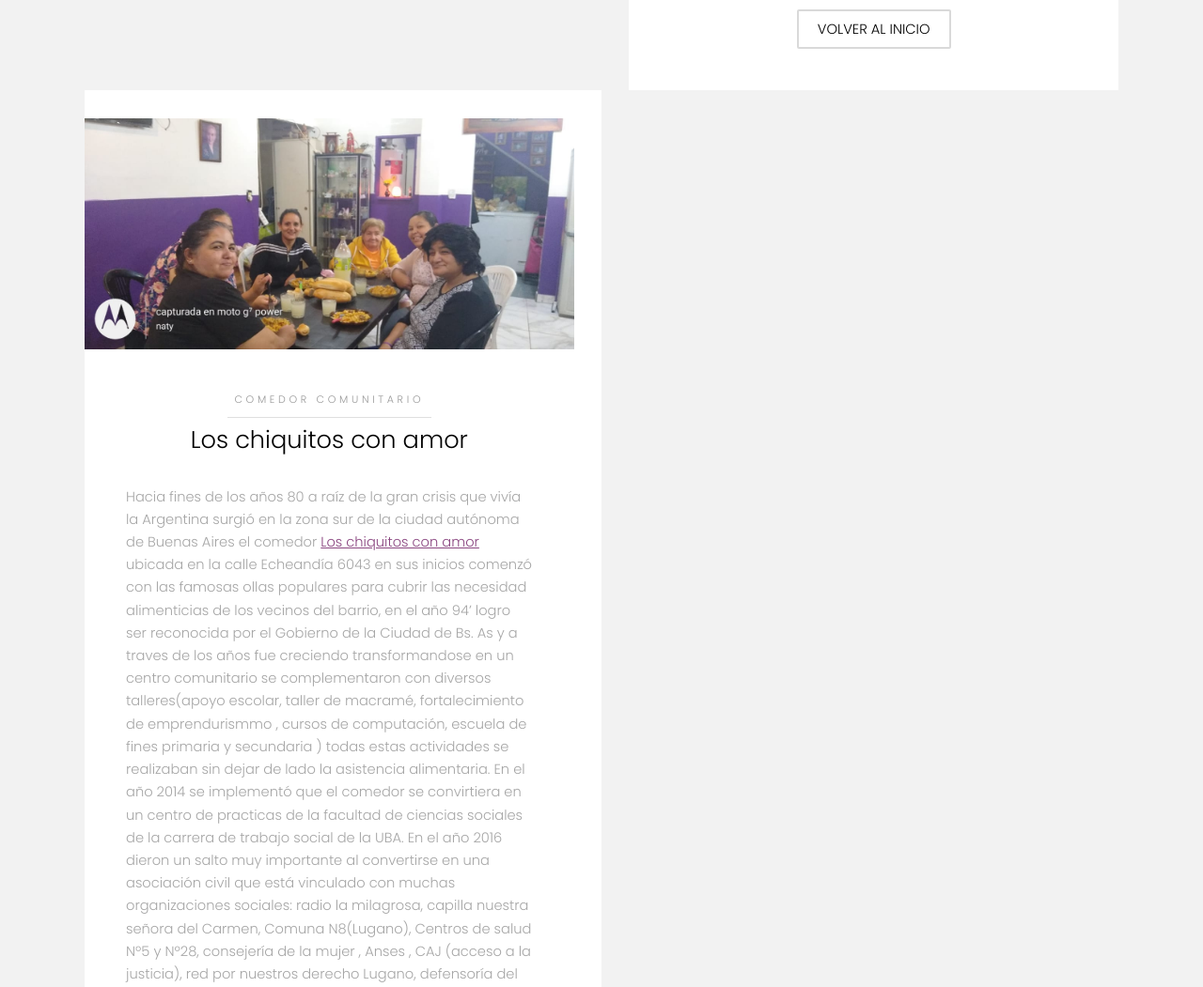
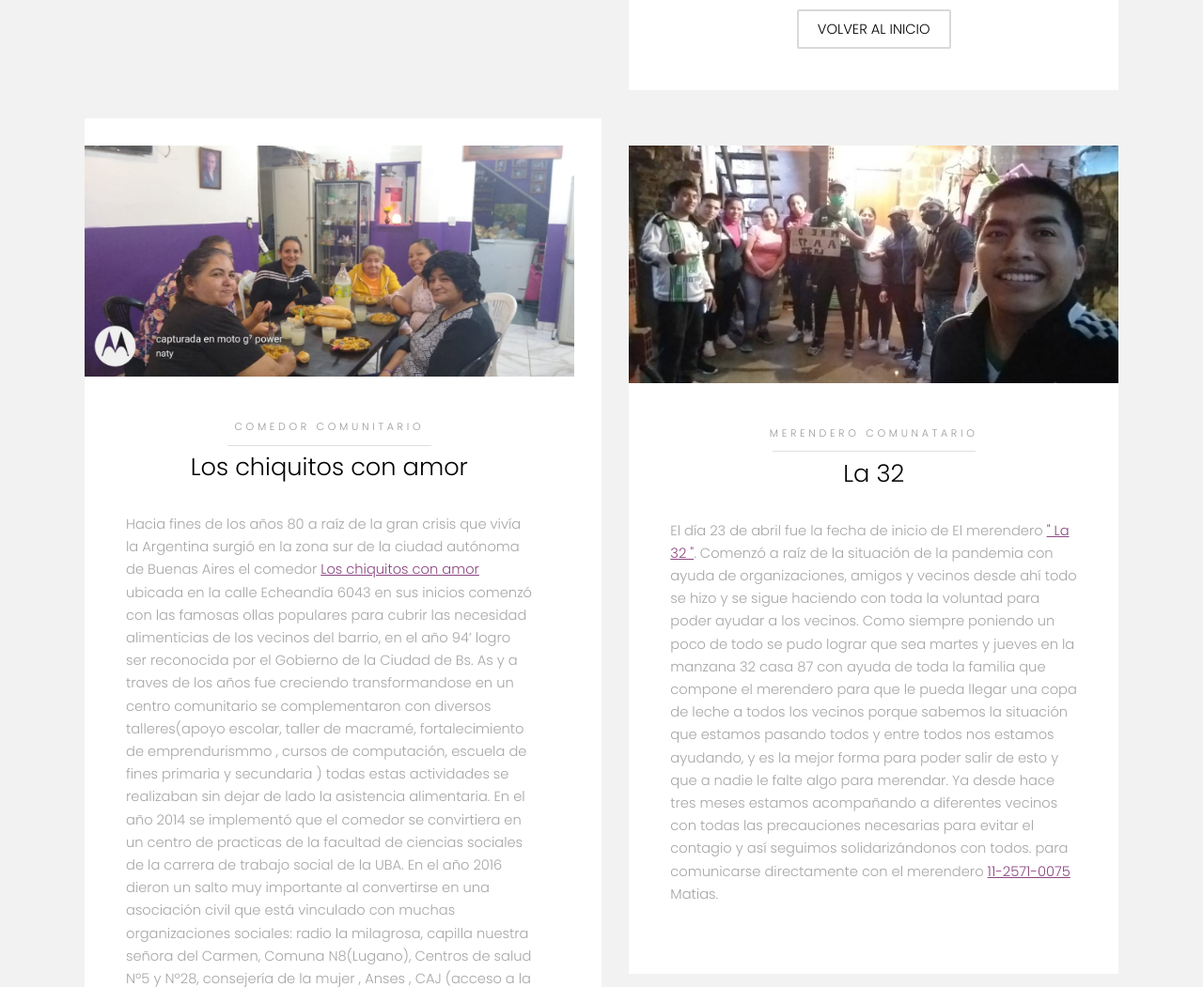
Before and after one commit to PotreroDigital/CiudadOculta-Solidario, a plain HTML site: page elements.html in a window 1280 px wide. Shown: the part 1440-2491 px from the top of the page at 94% size. Drawn offline with Linux system fonts and the light colour scheme.

Commit message:
se agrego el merandero la 32

```diff
--- a/elements.html
+++ b/elements.html
@@ -102,6 +102,28 @@ Convencidos que tenemos derecho a vivir en un país , una ciudad y un barrio mas
 									</footer>
 								</div>
 							</div>
+							<div>
+								<div class="box">
+									<div class="image fit">
+										<img src="images/la32.jpeg" alt="" />
+									</div>
+									<div class="content">
+										<header class="align-center">
+											<p>Merendero Comunatario</p>
+											<h2>La 32</h2>
+										</header>
+										<p> El día 23 de abril fue la fecha de inicio de El merendero  <a href="https://instagram.com/merendero.la32?igshid=19fgh7i38dl60" target="_blank">" La 32 "</a>. Comenzó a raíz de la situación de la pandemia con ayuda de organizaciones, amigos y vecinos desde ahí todo se hizo y se sigue haciendo con toda la voluntad para poder
+											 ayudar a los vecinos. Como siempre poniendo un poco de todo se pudo lograr que sea martes y jueves en la manzana 32 casa 87 con ayuda de toda la familia que compone
+											 el merendero para que le pueda llegar una copa de leche a todos los vecinos porque sabemos la situación que estamos pasando todos y entre todos nos estamos ayudando, y es la mejor forma para poder salir de esto y que a nadie le falte algo para merendar.
+												Ya desde hace tres meses estamos acompañando a diferentes vecinos con todas las precauciones necesarias para evitar el contagio y así seguimos solidarizándonos con todos. para comunicarse directamente con el merendero <a href="https://api.whatsapp.com/+549112571-0075&text=mensaje" target="_blank">11-2571-0075</a> Matias.
+	 <link rel="stylesheet" href="/css/master.css"> </p>
+										<footer class="align-center">
+											<!--a href="#" class="button alt">Volver al Inicio</a-->
+										</footer>
+									</div>
+								</div>
+							</div>
+						</div>
 						</div>
 					</div>
 				</section>
```
Also changed, not shown: generic2.html (+8 -3 lines), index.html (+25 -3 lines), images/la32.jpeg (added).
